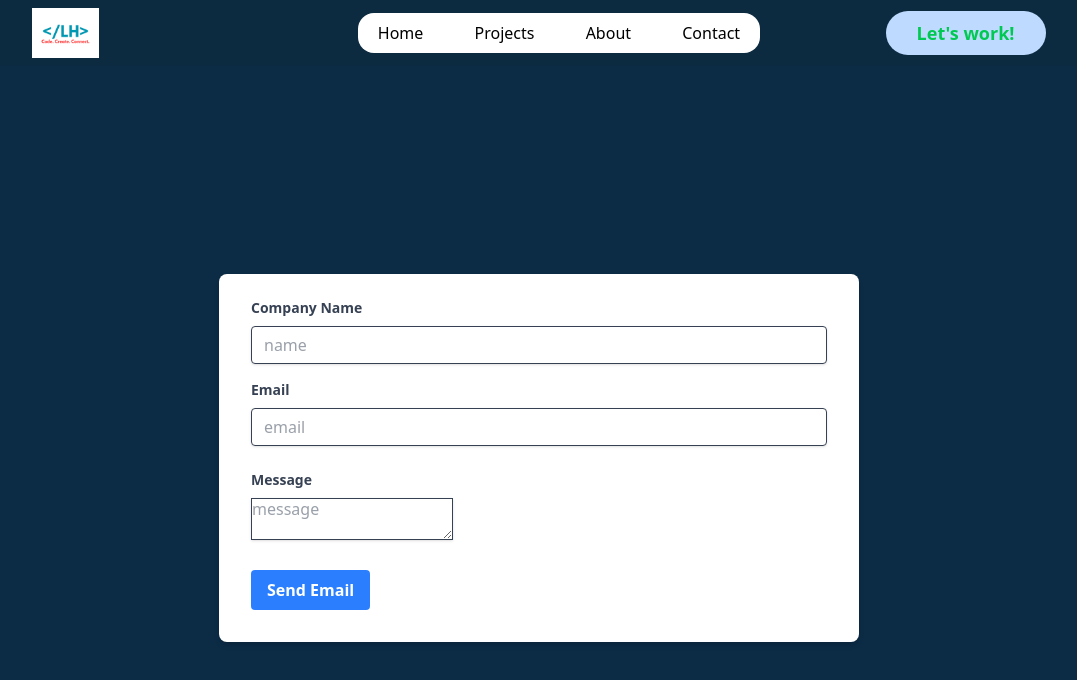
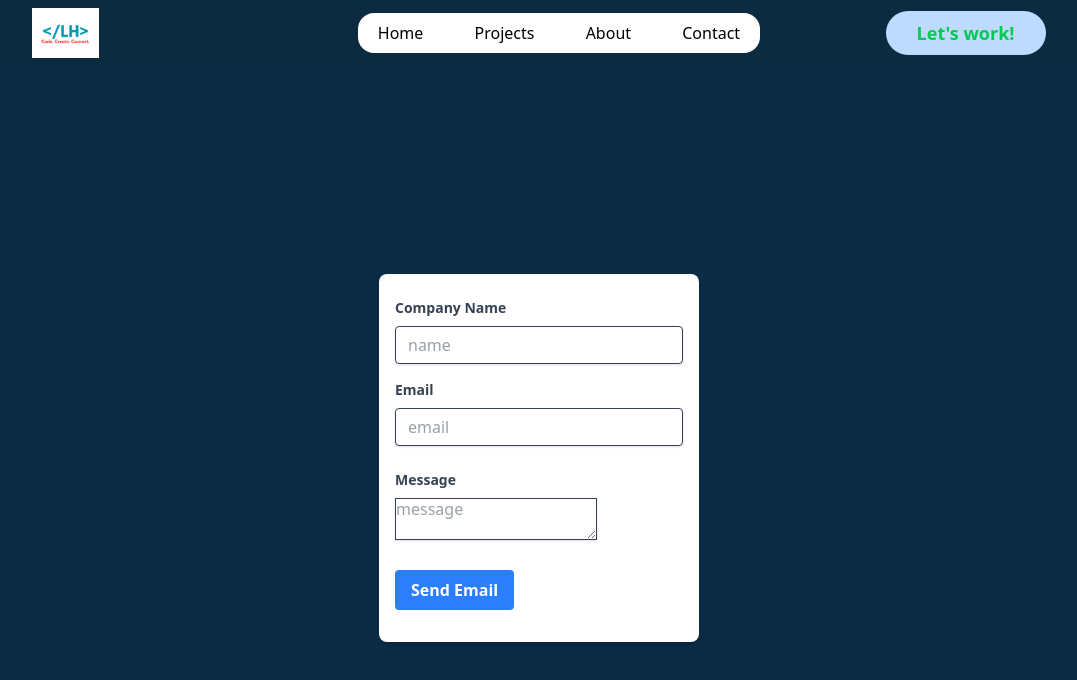
Before and after one commit to lowiechojas/lowiechojas, a React (Vite) app: page /contact in a window 1280 px wide. Shown: the top 680 px of the page, without its empty margins (101-1178 px from the left). Built offline with nearby package versions, Linux system fonts and the light colour scheme; the HTML template or start-up script is replaced by a standard one.

Commit message:
adjusted contact size again

```diff
--- a/src/pages/Contact.jsx
+++ b/src/pages/Contact.jsx
@@ -93,7 +93,7 @@ const Contact = () => {
                   </svg>
               </div>
           )}
-        <form className='bg-white shadow-md rounded-lg px-8 pt-6 pb-8 mb-4 w-[50vw]'  ref={form} onSubmit={sendEmail}>
+        <form className='bg-white shadow-md rounded-lg px-4 pt-6 pb-8 mb-4 w-[100vw] lg:w-[25vw]'  ref={form} onSubmit={sendEmail}>
           <div className='mb-4'>
             <label className="block text-gray-700 text-sm font-bold mb-2" htmlFor="firstname">Company Name</label>
             <input className="shadow appearance-none border rounded w-full py-2 px-3 text-gray-700 leading-tight focus:outline-none focus:shadow-outline"
```
